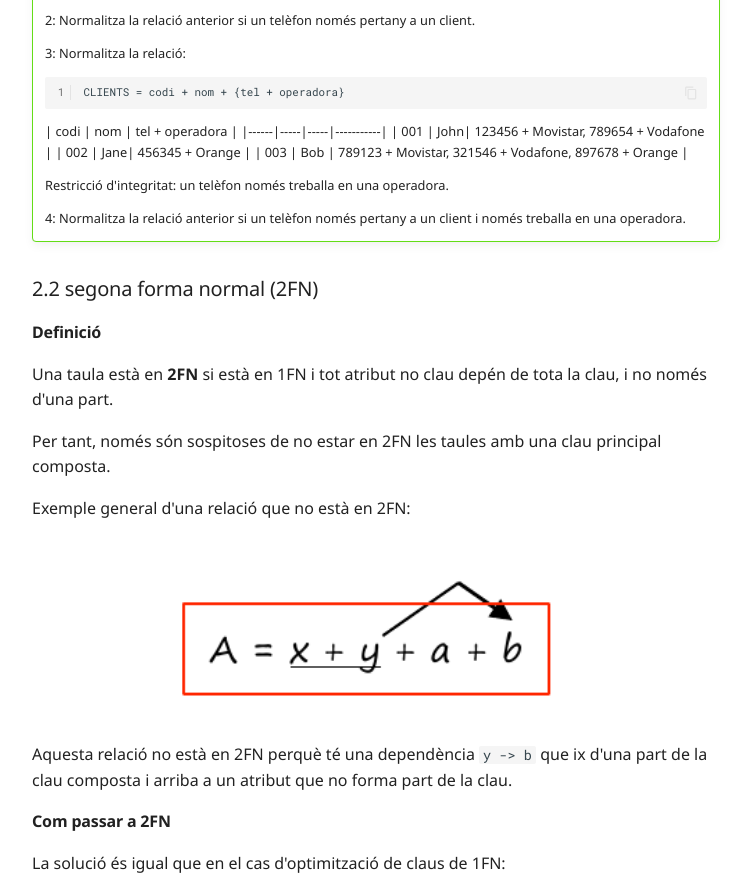
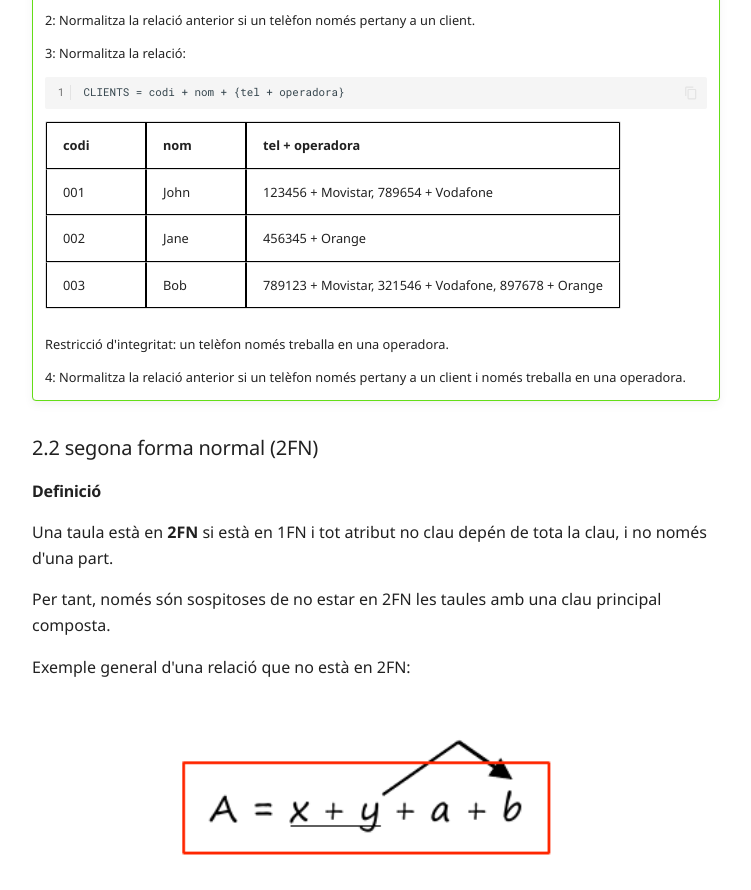
Before and after one commit to ricardoprofe/apunts_bd_26_27, a plain HTML site: page U02 Modelatge de Bases de Dades/UD2.5/index.html in a window 1280 px wide. Shown: the part 6701-7591 px from the top of the page, without its empty margins (264-1015 px from the left). Drawn offline with Linux system fonts and the light colour scheme.

Commit message:
corrected 2.4

```diff
--- a/U02 Modelatge de Bases de Dades/UD2.5/index.html
+++ b/U02 Modelatge de Bases de Dades/UD2.5/index.html
@@ -1288,11 +1288,32 @@ TELEFONS = ((telèfon + dni[FK])[PK])
 <p>3: Normalitza la relació:</p>
 <div class="highlight"><table class="highlighttable"><tbody><tr><td class="linenos"><div class="linenodiv"><pre><span></span><span class="normal">1</span></pre></div></td><td class="code"><div><pre><span></span><code>CLIENTS = codi + nom + {tel + operadora}
 </code></pre></div></td></tr></tbody></table></div>
-<p>| codi | nom | tel + operadora |
-|------|-----|-----|-----------|
-| 001  | John| 123456 + Movistar, 789654 + Vodafone |
-| 002  | Jane| 456345 + Orange |
-| 003  | Bob | 789123 + Movistar, 321546 + Vodafone, 897678 + Orange |</p>
+<table>
+<thead>
+<tr>
+<th>codi</th>
+<th>nom</th>
+<th>tel + operadora</th>
+</tr>
+</thead>
+<tbody>
+<tr>
+<td>001</td>
+<td>John</td>
+<td>123456 + Movistar, 789654 + Vodafone</td>
+</tr>
+<tr>
+<td>002</td>
+<td>Jane</td>
+<td>456345 + Orange</td>
+</tr>
+<tr>
+<td>003</td>
+<td>Bob</td>
+<td>789123 + Movistar, 321546 + Vodafone, 897678 + Orange</td>
+</tr>
+</tbody>
+</table>
 <p>Restricció d'integritat: un telèfon només treballa en una operadora.</p>
 <p>4: Normalitza la relació anterior si un telèfon només pertany a un client i només treballa en una operadora.</p>
 </div>
```
Also changed, not shown: U02 Modelatge de Bases de Dades/UD2.3/index.html (+12 -8 lines), U02 Modelatge de Bases de Dades/UD2.4/index.html (+26 -3 lines), U02 Modelatge de Bases de Dades/images/martin09.png, U02 Modelatge de Bases de Dades/images/martin11.png (added), 1 other file.
